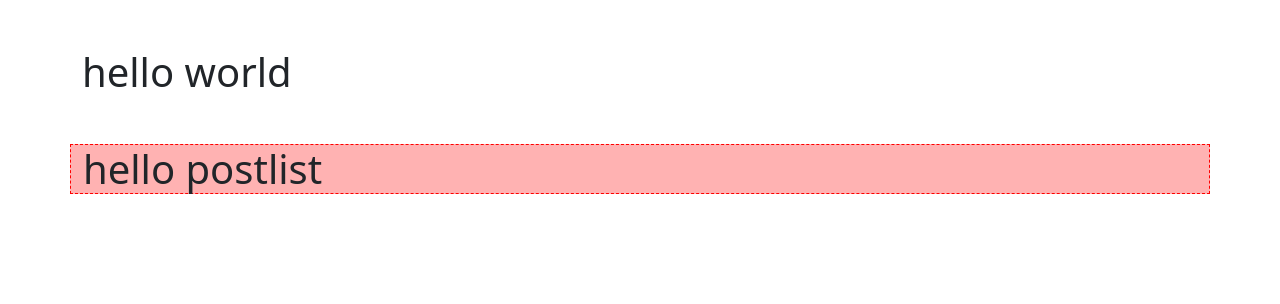
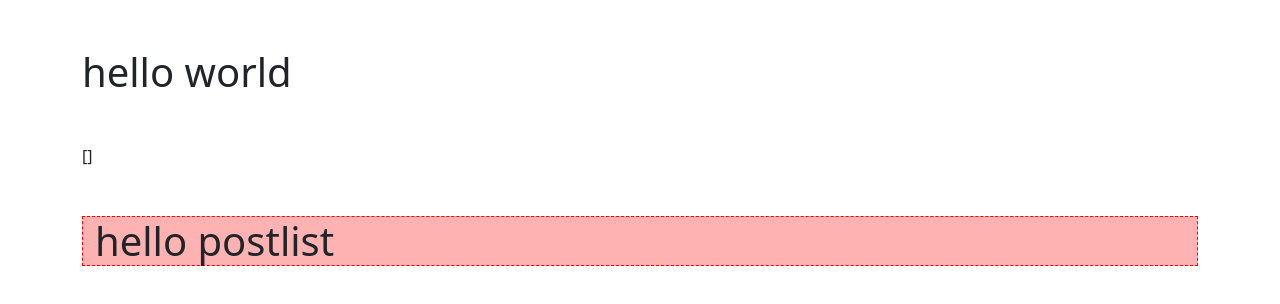
Before and after one commit to CarloCassini/vite-boolfolio, a Vue app: page / in a window 1280 px wide. Shown: the top 304 px of the page. Built offline with nearby package versions, Linux system fonts and the light colour scheme; no server answers.

Commit message:
collegamento con axios

```diff
--- a/package.json
+++ b/package.json
@@ -9,6 +9,7 @@
     "preview": "vite preview"
   },
   "dependencies": {
+    "axios": "^1.6.0",
     "bootstrap": "^5.3.2",
     "vue": "^3.3.4"
   },
--- a/src/App.vue
+++ b/src/App.vue
@@ -1,17 +1,38 @@
 <script>
 import ProjectList from "./components/projects/ProjectList.vue";
+import axios from "axios";
+import { store } from "./data/store";
 
 export default {
   data() {
-    return {};
+    return {
+      store,
+      projects: [],
+    };
   },
   components: { ProjectList },
+
+  methods: {
+    fetchProjects() {
+      // uso axios per recuperare la mia API
+      axios.get("http://localhost:8000/api/projects").then((response) => {
+        this.projects = response;
+      });
+    },
+  },
+
+  created() {
+    this.fetchProjects();
+  },
 };
 </script>
 
 <template>
-  <h1 class="container my-5">hello world</h1>
-  <ProjectList />
+  <div class="container">
+    <h1 class="my-5">hello world</h1>
+    {{ projects }}
+    <ProjectList />
+  </div>
 </template>
 
 <style lang="scss"></style>
--- /dev/null
+++ b/src/data/store.js
@@ -0,0 +1,8 @@
+// questa parte si trova al minuto 1:06 della lezione 51
+
+import { reactive } from "vue";
+
+// qui dentro mettimao tutti i data globali
+export const store = reactive({
+  apiUri: "http://localhost:8000/",
+});
```
Also changed, not shown: 1 other file (tests, documents, lock files or other folders).
